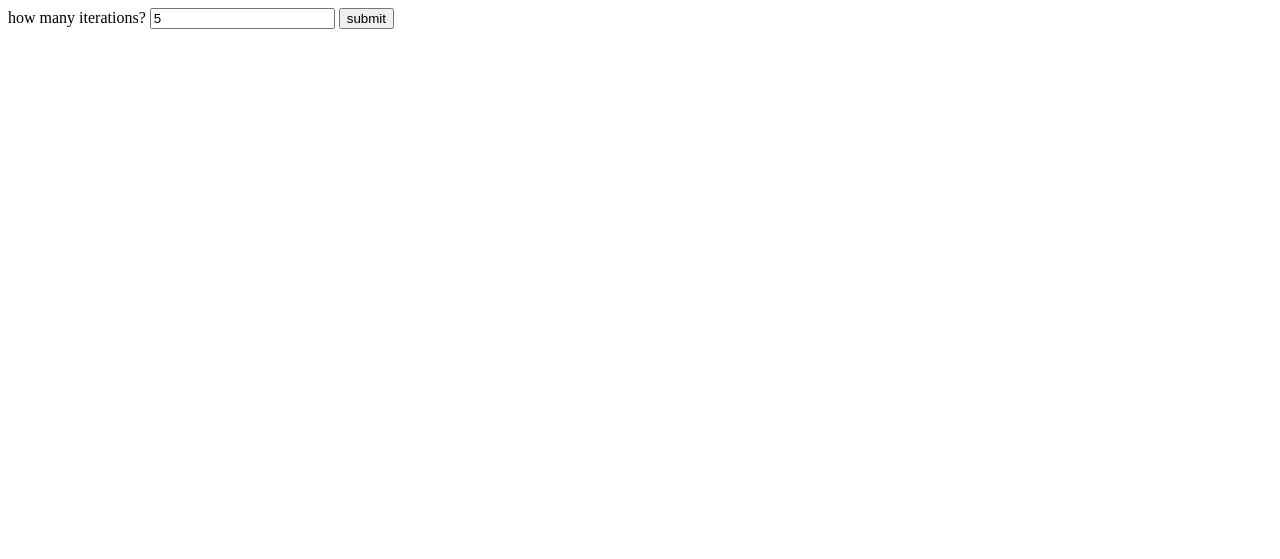
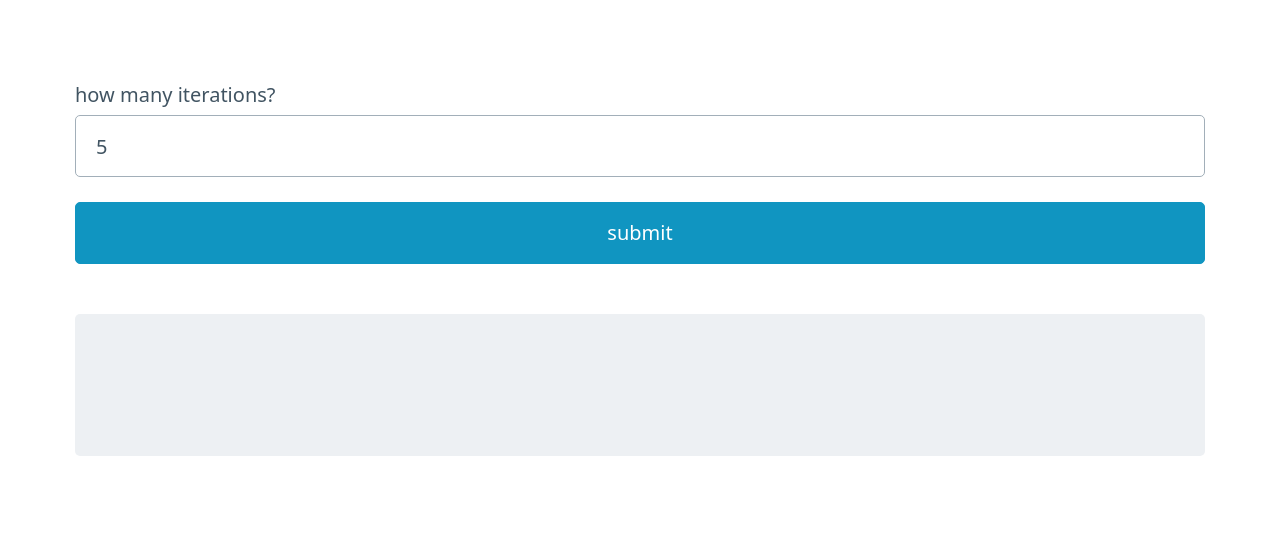
Before and after one commit to garymazzeo/calt-features-creator, a plain HTML site: page features.html in a window 1280 px wide. Drawn offline with nearby package versions, Linux system fonts and the light colour scheme.

Commit message:
:lipstick: :sparkles: Add picocss for simple semantic HTML styling

```diff
--- a/features.html
+++ b/features.html
@@ -5,20 +5,23 @@
   <meta charset="UTF-8">
   <meta http-equiv="X-UA-Compatible" content="IE=edge">
   <meta name="viewport" content="width=device-width, initial-scale=1.0">
+  <link rel="stylesheet" href="https://unpkg.com/@picocss/pico@latest/css/pico.min.css">
   <title>OpenType Features</title>
 </head>
 
 <body>
+  <main class="container">
     <form class="input">
       <label for="iteration">how many iterations?
         <input name="iteration" type="number" value="5">
       </label>
-    <button class="button" type="submit">submit</button>
+      <button class="button" role="button" type="submit">submit</button>
     </form>
     <pre>
       <code class="code">
       </code>
     </pre>
+  </main>
 
   <script src="./features.js"></script>
 </body>
```
Lines whose indentation alone changed are shown as unchanged.
